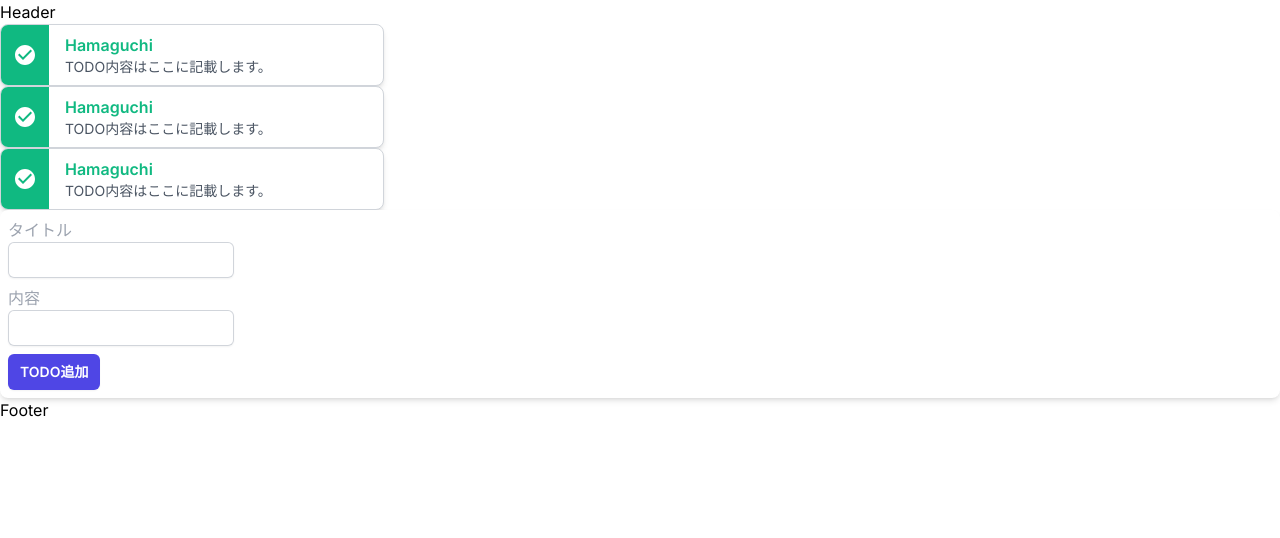
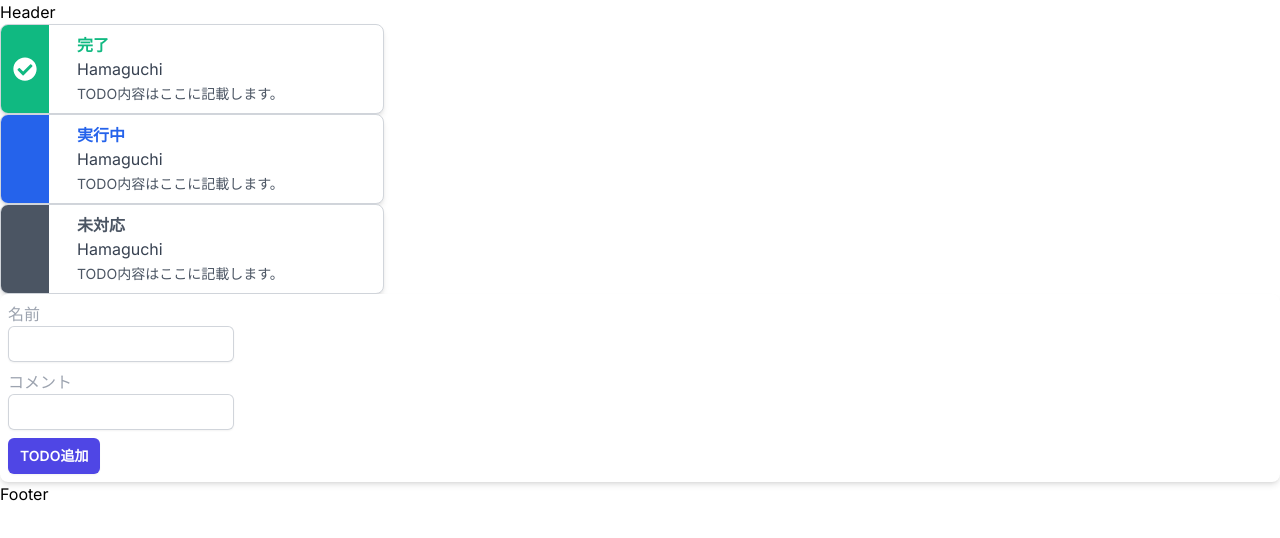
Before and after one commit to Egyh/work-schedule, a Next.js app: page / in a window 1280 px wide. Shown: the top 538 px of the page. Built offline with nearby package versions, Linux system fonts and the light colour scheme.

Commit message:
add: 各状態における見た目の変更

```diff
--- a/app/page.tsx
+++ b/app/page.tsx
@@ -15,14 +15,17 @@
   {
     	name: "Hamaguchi",
     	comment: "TODO内容はここに記載します。",
+      status: "Done",
     },
   {
     	name: "Hamaguchi",
     	comment: "TODO内容はここに記載します。",
+      status: "Progress",
     },
   {
     	name: "Hamaguchi",
     	comment: "TODO内容はここに記載します。",
+      status: "Incomplete",
     }
 ]
 
--- a/components/user/Form.tsx
+++ b/components/user/Form.tsx
@@ -5,7 +5,7 @@
 			{/* <p>{formTodo.title}</p> */}
 			<form onSubmit={(e) => e.preventDefault()}>
 				<div className="m-2">
-					<label className="text-gray-400">タイトル</label>
+					<label className="text-gray-400">名前</label>
 					<input
 						type="text"
 						// value={formTodo.title}
@@ -15,7 +15,7 @@
 				</div>
 
 				<div className="m-2">
-					<label className="text-gray-400">内容</label>
+					<label className="text-gray-400">コメント</label>
 					<input
 						type="text"
 						// value={formTodo.content}
--- a/components/user/NamePlate.tsx
+++ b/components/user/NamePlate.tsx
@@ -1,32 +1,64 @@
+import { FaCheckCircle } from "react-icons/fa";
+import { FaRegCheckCircle } from "react-icons/fa";
+
+type Status = "Done" | "Progress" | "Incomplete"
+
 // / propsとしてname,commentを受け付ける設定
 export type NamePlateProps = {
 	name: string;
 	comment: string;
+	status: Status;
 };
 
  const NamePlate =(props: NamePlateProps) => {
+	let statusClassName = {
+		text: "",
+		textColor: "",
+		bgColor: "",
+	};
+
+	switch (props.status) {
+		case "Done":
+			statusClassName.text = "完了";
+			statusClassName.textColor = "text-emerald-500";
+			statusClassName.bgColor = "bg-emerald-500";
+			break;
+		case "Progress":
+			statusClassName.text = "実行中";
+			statusClassName.textColor = "text-blue-600";
+			statusClassName.bgColor = "bg-blue-600";
+			break;
+		case "Incomplete":
+			statusClassName.text = "未対応";
+			statusClassName.textColor = "text-gray-600";
+			statusClassName.bgColor = "bg-gray-600";
+			break;
+	}
+
 	return (
 		<div className="flex w-full border border-gray-300 max-w-sm overflow-hidden bg-white rounded-lg shadow-md dark:bg-gray-800">
-			<div className="flex items-center justify-center w-12 bg-emerald-500">
-				<svg
-					className="w-6 h-6 text-white fill-current"
-					viewBox="0 0 40 40"
-					xmlns="http://www.w3.org/2000/svg">
-					<path d="M20 3.33331C10.8 3.33331 3.33337 10.8 3.33337 20C3.33337 29.2 10.8 36.6666 20 36.6666C29.2 36.6666 36.6667 29.2 36.6667 20C36.6667 10.8 29.2 3.33331 20 3.33331ZM16.6667 28.3333L8.33337 20L10.6834 17.65L16.6667 23.6166L29.3167 10.9666L31.6667 13.3333L16.6667 28.3333Z" />
-				</svg>
+			<div
+				className={`flex items-center justify-center w-12 ${statusClassName.bgColor}`}>
+				{props.status === "Done" ? (
+					<FaCheckCircle className="w-6 h-6 text-white fill-current" />
+				) : (
+					<></>
+				)}
 			</div>
 
-			<div className="px-4 py-2 -mx-3">
+			<div className="px-4 py-2 w-80">
 				<div className="mx-3">
-					<span className="font-semibold text-emerald-500 dark:text-emerald-400">
-                    {props.name}
+					<span className={`font-semibold ${statusClassName.textColor}`}>
+						{statusClassName.text}
 					</span>
-					<p className="text-sm text-gray-600 dark:text-gray-200">
-                    {props.comment}
-					</p>
+					<p className="me-1 mb-0 text-gray-700">{props.name}</p>
+					<span className="text-sm  text-gray-600 dark:text-gray-200 me-1">
+						{props.comment}
+					</span>
 				</div>
 			</div>
 		</div>
 	);
 };
+
 export default NamePlate;
--- a/package.json
+++ b/package.json
@@ -14,7 +14,8 @@
     "@dnd-kit/utilities": "^3.2.2",
     "next": "14.1.0",
     "react": "^18",
-    "react-dom": "^18"
+    "react-dom": "^18",
+    "react-icons": "^5.0.1"
   },
   "devDependencies": {
     "@types/node": "^20",
```
Also changed, not shown: 1 other file (tests, documents, lock files or other folders).
